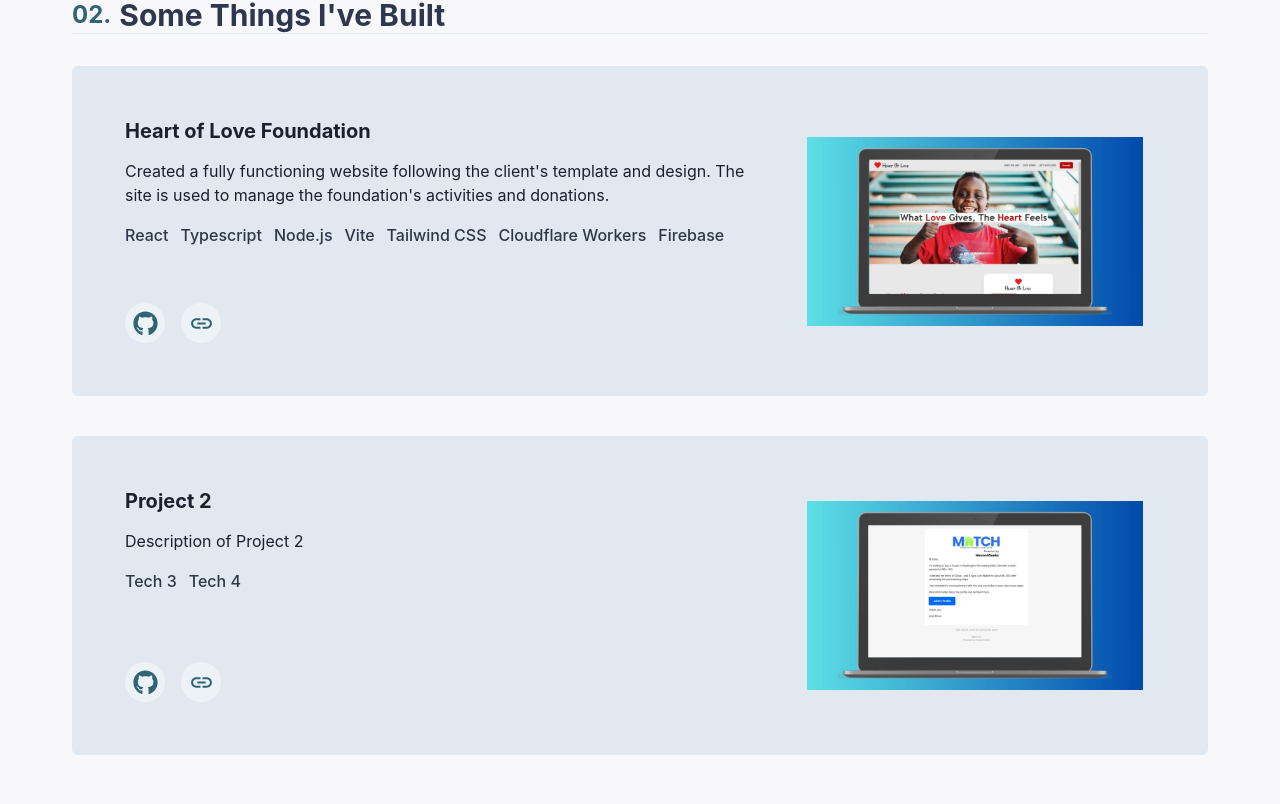
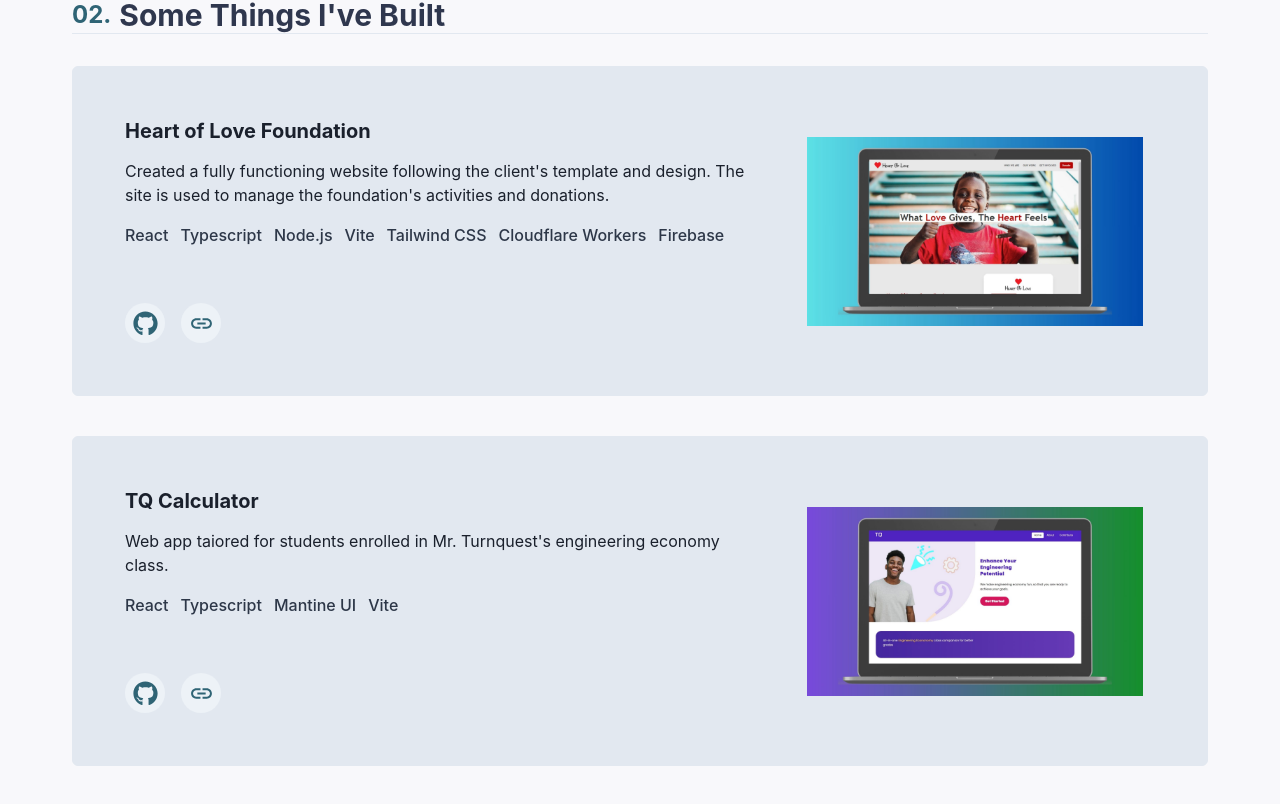
Before and after one commit to unclebinary1001/my-home, a Next.js app in the folder my-portfolio/: page / in a window 1280 px wide. Shown: the part 1165-1969 px from the top of the page. Built offline with nearby package versions, Linux system fonts and the light colour scheme.

Commit message:
add tq calculator project

```diff
--- a/my-portfolio/components/projects.tsx
+++ b/my-portfolio/components/projects.tsx
@@ -44,12 +44,12 @@ const projects: ProjectProps[] = [
     live: "https://heartoflovefoundation.com/",
   },
   {
-    title: "Project 2",
-    description: "Description of Project 2",
-    imgUrl: "/example.jpg",
-    techstack: ["Tech 3", "Tech 4"],
-    github: "https://github.com/project2",
-    live: "https://project2.com",
+    title: "TQ Calculator",
+    description: "Web app taiored for students enrolled in Mr. Turnquest's engineering economy class.",
+    imgUrl: "/tq_calc.jpg",
+    techstack: ["React", "Typescript", "Mantine UI", "Vite"],
+    github: "https://github.com/unclebinary1001/tqcalculator",
+    live: "https://tqcalculator.vercel.app",
   },
 ];
 
```
Also changed, not shown: my-portfolio/public/tq_calc.jpg (added).
